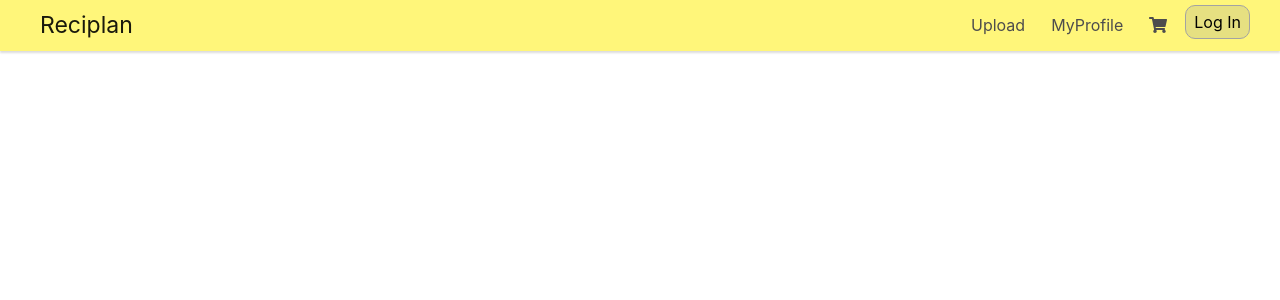
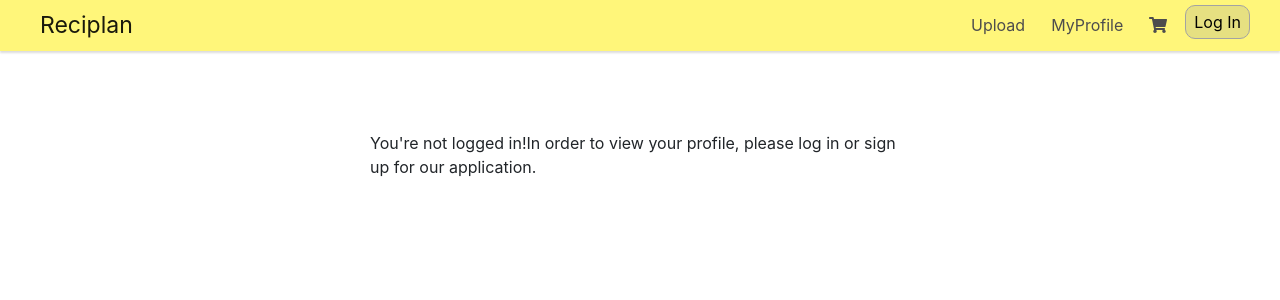
Before and after one commit to olphil99/reciplan, a React (Create React App) app: page /profile in a window 1280 px wide. Shown: the top 300 px of the page. Built offline with nearby package versions, Linux system fonts and the light colour scheme.

Commit message:
not logged in

```diff
--- a/src/components/login.js
+++ b/src/components/login.js
@@ -2,7 +2,7 @@ import React, { Component } from 'react';
 import { Container, Row, Col } from 'reactstrap';
 // import '../css/profile.css';
 import axios from 'axios';
-import { SERVICE_URL } from '../utils.js';
+import UserProfile, { SERVICE_URL } from '../utils.js';
 
 /**
  * This is the page that pops up when a user needs to log in.
--- a/src/components/myprofile.js
+++ b/src/components/myprofile.js
@@ -2,7 +2,8 @@ import React, { Component } from 'react';
 import { Container, Row, Col } from 'reactstrap';
 // import '../css/profile.css';
 import axios from 'axios';
-import { SERVICE_URL } from '../utils.js';
+import UserProfile, { SERVICE_URL } from '../utils.js';
+import NotLoggedIn from './notloggedin.js';
 
 /**
  * Displays user's profile and favorites, and allows them to update their info.
@@ -15,17 +16,32 @@ import { SERVICE_URL } from '../utils.js';
 class MyProfile extends Component {
   constructor(props) {
     super(props);
+    let userObj = null;
+    if (UserProfile.isLoggedIn()) {
+      userObj = UserProfile.getUserObject();
+    }
     this.state = {
-
+      user: userObj,
+      loggedIn: (userObj !== null)
     }
   }
 
   render() {
-    return(
-      <Container>
-
-      </Container>
-    )
+    const {user, loggedIn} = this.state;
+    let loginBtn = {};
+    if (!loggedIn) {
+      return(
+        <Container>
+          <NotLoggedIn message='In order to view your profile, please log in or sign up for our application.' children={[loginBtn]} />
+        </Container>
+      );
+    } else {
+      return(
+        <Container>
+          logged in
+        </Container>
+      )
+    }
   }
 }
 
--- /dev/null
+++ b/src/components/notloggedin.js
@@ -0,0 +1,29 @@
+import React, { Component } from 'react';
+import { Container, Row, Col } from 'reactstrap';
+import '../css/login.css';
+
+/**
+ * This component appears when a user is not logged into the application.
+ * It will suggest signing in and redirect to /login.
+ *
+ * Props: message - the message our parent wants us to print out
+ * @extends Component
+ */
+class NotLoggedIn extends Component {
+  constructor(props) {
+    super(props);
+  }
+
+  render() {
+    return(
+      <Container>
+        <div id='not-logged-in'>
+          <span>You're not logged in!</span>
+          <span>{this.props.message}</span>
+        </div>
+      </Container>
+    )
+  }
+}
+
+export default NotLoggedIn;
--- a/src/utils.js
+++ b/src/utils.js
@@ -10,7 +10,7 @@ var UserProfile = (function() {
   };
 
   var getUserObject = function() {
-    return userObj;
+    return sessionStorage.getItem('user');
   };
 
   var setUserObject = function(user) {
```
Also changed, not shown: src/css/login.css (added).
